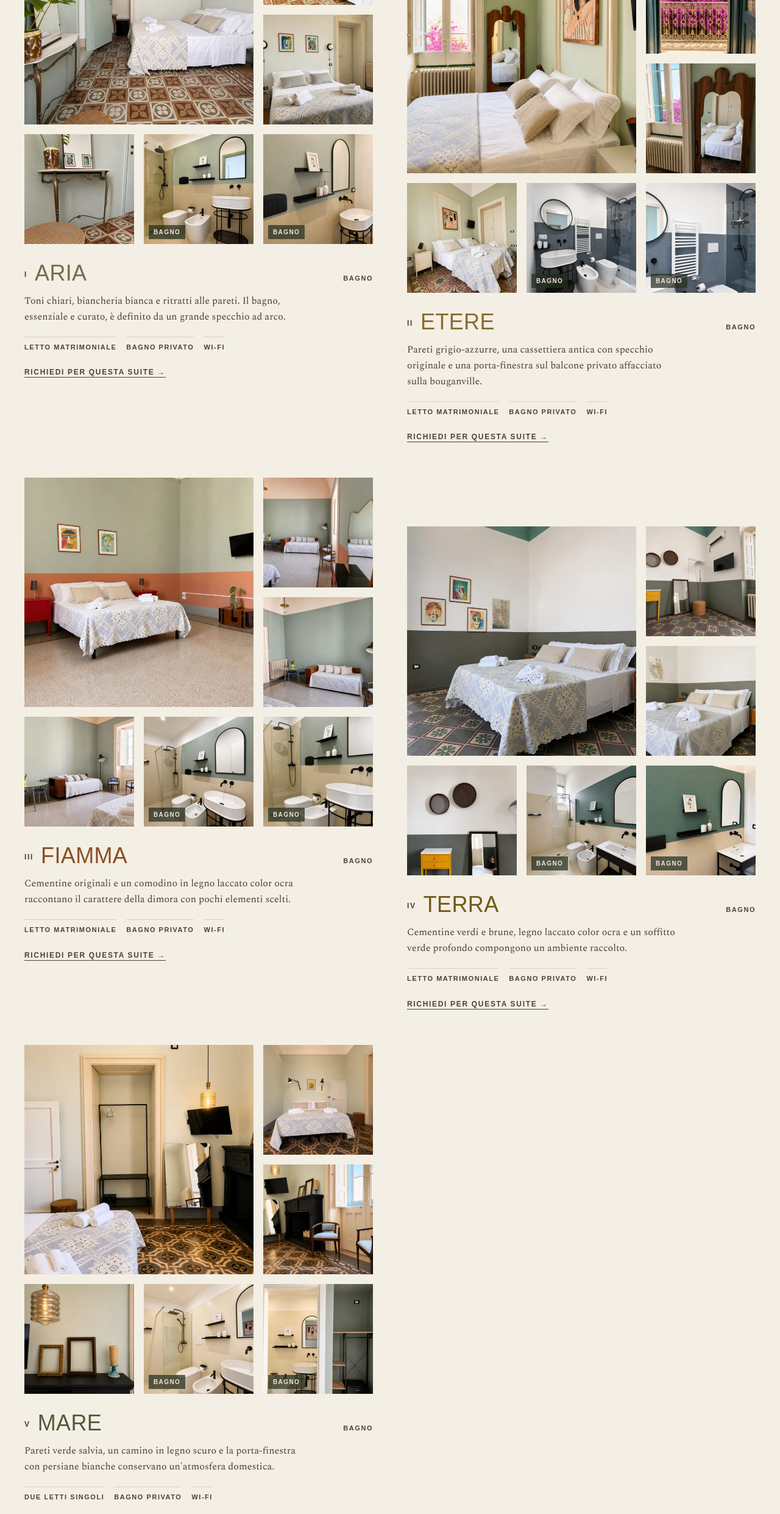
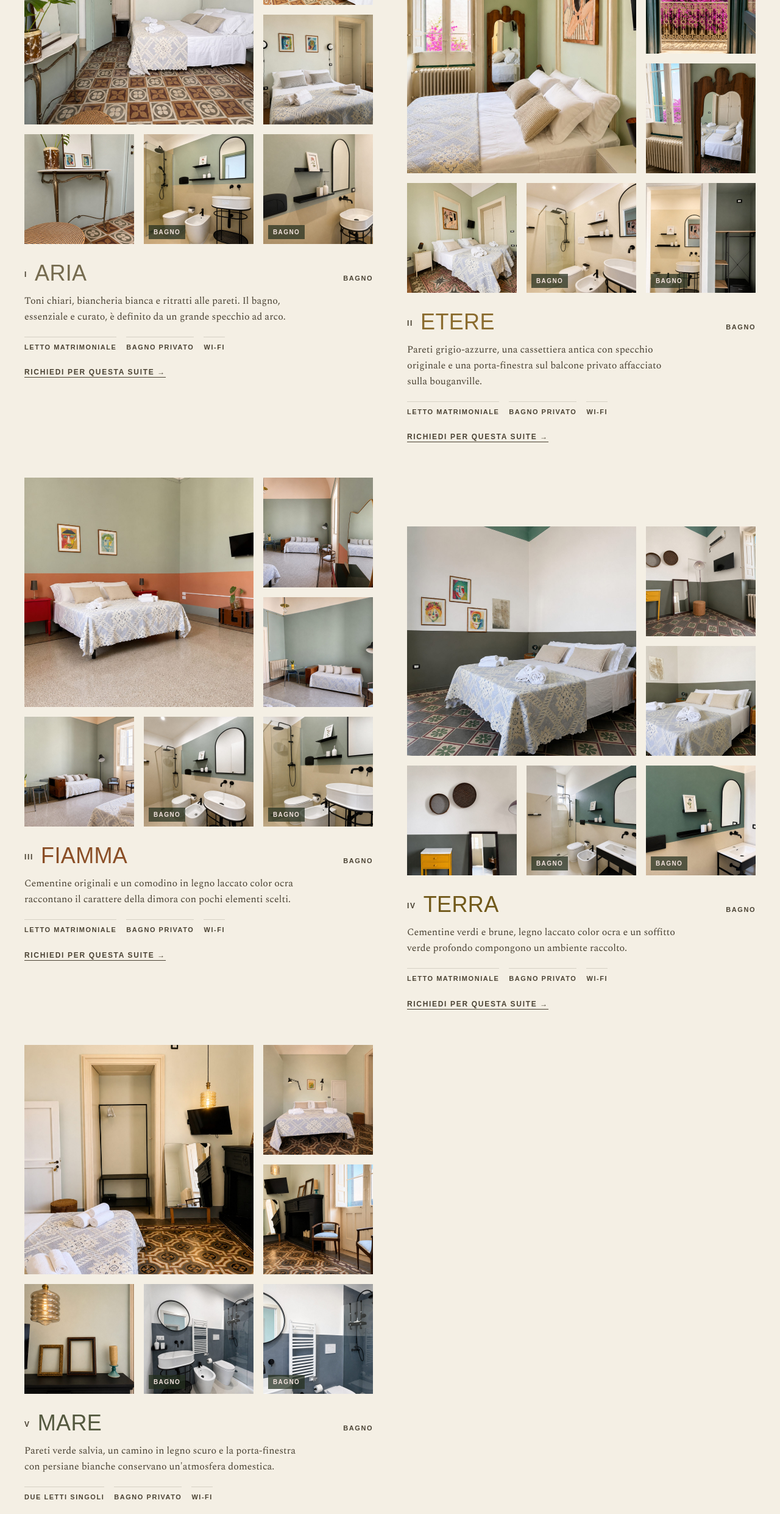
Before and after one commit to davidecaputopd-bot/palazzovite, a Next.js app: page / in a window 1280 px wide. Shown: the part 2682-5164 px from the top of the page at 61% size. Built offline with nearby package versions, Linux system fonts and the light colour scheme; a web font is replaced by a local one.

Commit message:
Swap Mare and Etere bathroom photos

```diff
--- a/app/data/photos.ts
+++ b/app/data/photos.ts
@@ -10,8 +10,16 @@ function seq(prefix: string, n: number): string[] {
 // 6 scatti per camera: prime 4 = ambiente, ultime 2 = bagno.
 export const ROOM_PHOTOS: Record<string, string[]> = {
   aria: seq("camera-aria", 6),
-  etere: seq("camera-etere", 6),
-  mare: seq("camera-mare", 6),
+  etere: [
+    ...seq("camera-etere", 4),
+    "/foto/camera-mare-05.jpg",
+    "/foto/camera-mare-06.jpg",
+  ],
+  mare: [
+    ...seq("camera-mare", 4),
+    "/foto/camera-etere-05.jpg",
+    "/foto/camera-etere-06.jpg",
+  ],
   terra: seq("camera-terra", 6),
   fiamma: seq("camera-fiamma", 6),
 };
```
